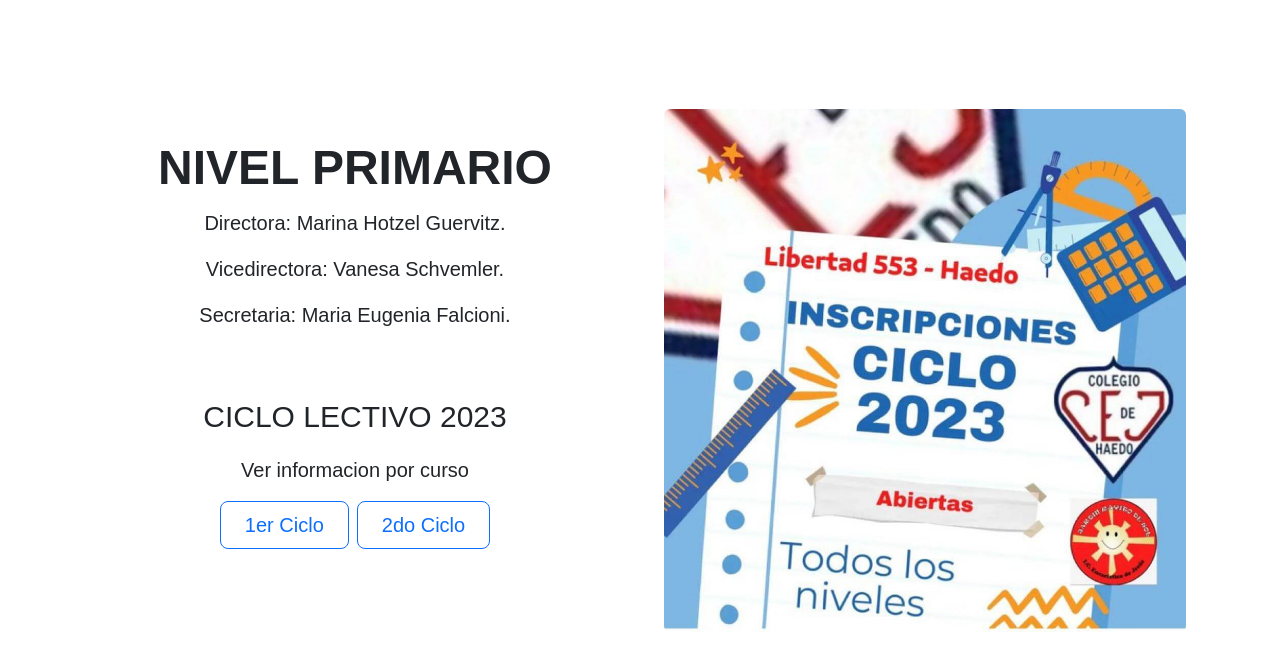
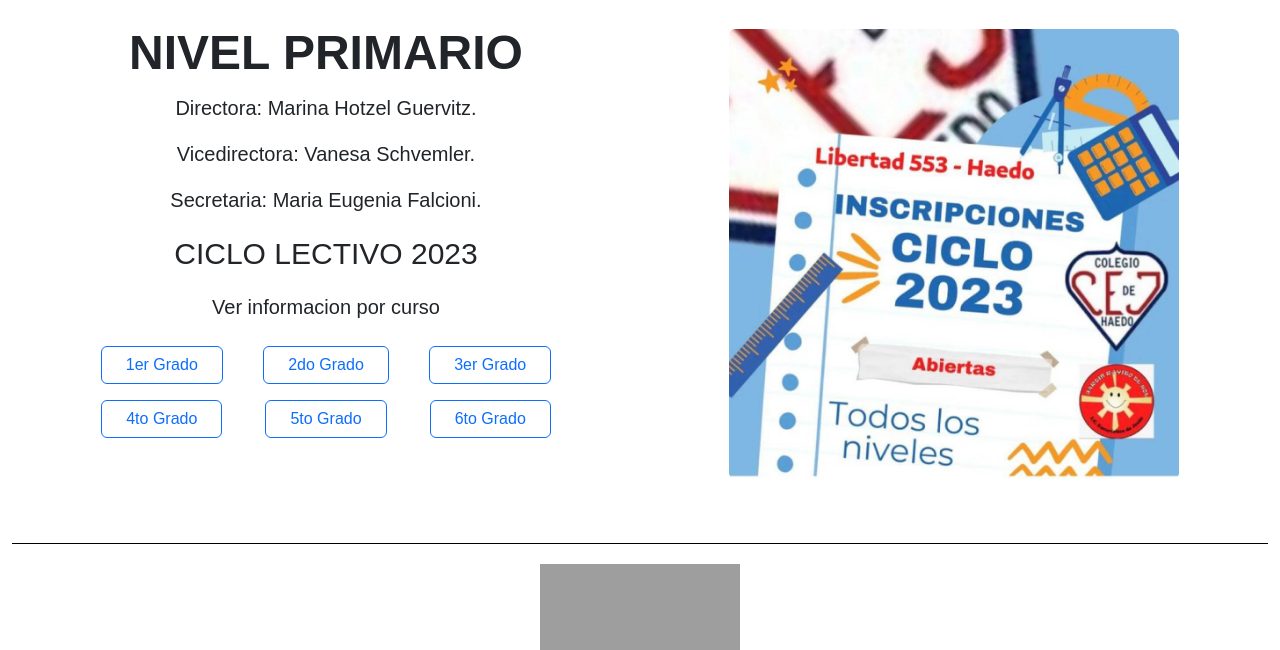
Before and after one commit to SabriFede/PF-Federico, a plain HTML site: page html/primaria.html in a window 1280 px wide. Shown: the part 150-800 px from the top of the page. Drawn offline with nearby package versions, Linux system fonts and the light colour scheme; grey boxes are pictures that could not be loaded.

Commit message:
Se arreglo la pagina de primaria, botones e imagen, centrado.

```diff
--- a/html/primaria.html
+++ b/html/primaria.html
@@ -63,13 +63,82 @@
 
 
     <main>
-        <section>
-            <div class="container col-xxl-8 px-4 py-5">
+
+        <div class="container-fluid">
+            <div class="row">
+                <div class="p-3 col-lg-6 col-md-12">
+                    <div class="row d-flex justify-content-around">
+                        <div class="col-10">
+                            <h1 class="display-5 fw-bold lh-1 mb-3">NIVEL PRIMARIO</h1>
+                            <p class="lead">Directora: Marina Hotzel Guervitz.</p>
+                            <p class="lead">Vicedirectora: Vanesa Schvemler.</p>
+                            <p class="lead">Secretaria: Maria Eugenia Falcioni.</p>
+                        </div>
+                    </div>
+
+
+                    <div class="row justify-content-md-center d-flex justify-content-around">
+                        <div class="col-10">
+                            <p class="informacionCursos">CICLO LECTIVO 2023</p>
+                            <p class="lead">Ver informacion por curso</p>
+                            <div class="container text-center">
+                                <div class="row row-cols-3">
+                                    <div class="col p-2">
+                                        <button type="button" class="btn btn-outline-primary btn-md px-4">1er
+                                            Grado</button>
+                                    </div>
+                                    <div class="col p-2">
+                                        <button type="button" class="btn btn-outline-primary btn-md px-4">2do
+                                            Grado</button>
+                                    </div>
+                                    <div class="col p-2">
+                                        <button type="button" class="btn btn-outline-primary btn-md px-4">3er
+                                            Grado</button>
+                                    </div>
+                                    <div class="col p-2">
+                                        <button type="button" class="btn btn-outline-primary btn-md px-4">4to
+                                            Grado</button>
+                                    </div>
+                                    <div class="col p-2">
+                                        <button type="button" class="btn btn-outline-primary btn-md px-4">5to
+                                            Grado</button>
+                                    </div>
+                                    <div class="col p-2">
+                                        <button type="button" class="btn btn-outline-primary btn-md px-4">6to
+                                            Grado</button>
+                                    </div>
+                                </div>
+                            </div>
+                        </div>
+                    </div>
+                </div>
+
+                <div class="p-3 col-lg-6 col-md-12 d-flex align-items-center d-flex justify-content-around">
+                    <img src="../img/primario.jpeg" class="rounded" alt="Imagen Primaria Euca" height="450px">
+
+                </div>
+
+            </div>
+
+
+
+
+
+            <!--   <div class="container col-xxl-8 px-4 py-5">
                 <div class="imagenNivel row flex-lg-row-reverse align-items-center g-5 py-5">
                     <div class="col-10 col-sm-8 col-lg-6">
                         <img src="../img/primario.jpeg" class="rounded float-end img-fluid" alt="Imagen Primaria Euca"
                             width="700" height="500">
                     </div>
+                    <div class="p-3 col-md-6 col-sm-12 text-center">
+
+
+                    </div>
+
+
+
+
+
                     <div class="col-lg-6">
                         <h1 class="display-5 fw-bold lh-1 mb-3">NIVEL PRIMARIO</h1>
                         <p class="lead">Directora: Marina Hotzel Guervitz.</p>
@@ -78,6 +147,8 @@
 
                         <div class="b-example-divider"></div>
 
+
+
                             <p class="informacionCursos">CICLO LECTIVO 2023</p>
                             <p class="lead">Ver informacion por curso</p>
                             <div class="d-grid gap-2 d-md-flex justify-content-md-center">
@@ -85,14 +156,13 @@
                                 <button type="button" class="btn btn-outline-primary btn-lg px-4">2do Ciclo</button>
 
                             </div>
+
                         <div class="b-example-divider"></div>
+ -->
+
+        </div>
 
 
-
-                    </div>
-                </div>
-            </div>
-        </section>
     </main>
 
 
--- a/scss/_main.scss
+++ b/scss/_main.scss
@@ -14,12 +14,7 @@ section {
 	display: flex;
 	text-align: center;
 }
-.imagenNivel {
-	display: flex;
-    flex-direction: row;
-	align-items: center;
-	justify-content: center;
-}
+
 
 .informacionCursos {
 	text-align: center;
```
Also changed, not shown: html/contacto.html (+0 -24 lines), css/style.css, 1 other file. Lines whose indentation alone changed are shown as unchanged.
